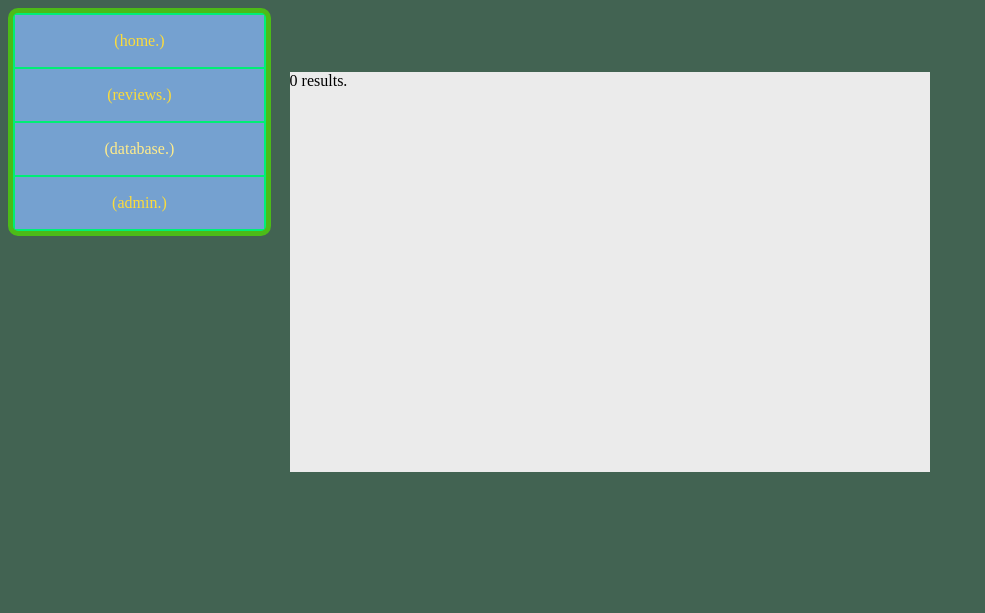
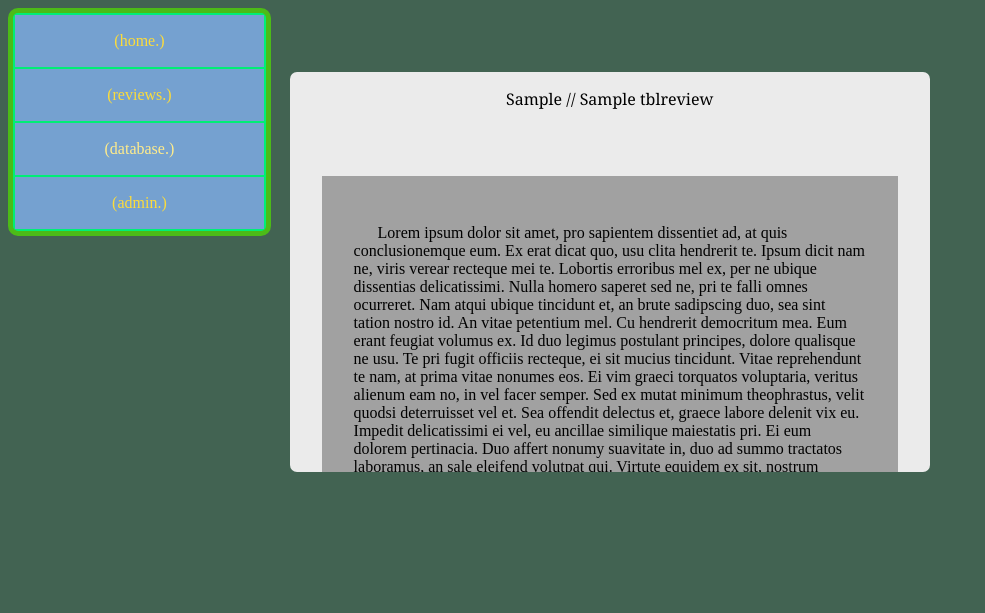
Before and after one commit to RobertMCary/mrmusicblog, a PHP site: page /article.php in a window 1280 px wide. Shown: the top 613 px of the page, without its empty margins (0-985 px from the left). Run offline with PHP 8.4, Linux system fonts and the light colour scheme; tables that the repository leaves empty or names only in its code hold one stand-in row (values such as "Sample post"); data that the repository does not hold is empty.

Commit message:
SQL works! Added a review page for displaying reviews, currently tweaking CSS

```diff
--- a/article.php
+++ b/article.php
@@ -19,16 +19,30 @@
     			die("Connection failed: " . $conn1->connect_error);
 			}
 
-			$sql = "SELECT reviewAuthor FROM tblReviews";
-			$result = $conn1->query($sql);
-			if ($result_->num_rows > 0){
-				while($row = $result->fetch_assoc()){
-					echo "<h1>" . $row["reviewAuthor"] . "</h1>";
-				}
-			} else {
-				echo "0 results.";
+			$sql = "SELECT recordProducer, recordTitle FROM tblReviews";
+			foreach($conn1->query($sql) as $row){
+				echo "<p class='review_title'>" . $row['recordProducer'] . " // " . $row['recordTitle'] . "</p>" . "<br/>";
 			}
 		?>
+		<div id="review_text_div"><p style="text-indent: 1.5em">Lorem ipsum dolor sit amet, pro sapientem dissentiet ad, at quis conclusionemque eum. Ex erat dicat quo, usu clita hendrerit te. Ipsum dicit nam ne, viris verear recteque mei te. Lobortis erroribus mel ex, per ne ubique dissentias delicatissimi.
+
+Nulla homero saperet sed ne, pri te falli omnes ocurreret. Nam atqui ubique tincidunt et, an brute sadipscing duo, sea sint tation nostro id. An vitae petentium mel. Cu hendrerit democritum mea.
+
+Eum erant feugiat volumus ex. Id duo legimus postulant principes, dolore qualisque ne usu. Te pri fugit officiis recteque, ei sit mucius tincidunt. Vitae reprehendunt te nam, at prima vitae nonumes eos. Ei vim graeci torquatos voluptaria, veritus alienum eam no, in vel facer semper. Sed ex mutat minimum theophrastus, velit quodsi deterruisset vel et. Sea offendit delectus et, graece labore delenit vix eu.
+
+Impedit delicatissimi ei vel, eu ancillae similique maiestatis pri. Ei eum dolorem pertinacia. Duo affert nonumy suavitate in, duo ad summo tractatos laboramus, an sale eleifend volutpat qui. Virtute equidem ex sit, nostrum nominavi vim ne, odio vero aeterno quo ea.
+
+Et iudico repudiare mel, in per oratio electram imperdiet, pericula incorrupte sit ea. Cu duo elitr fabulas suscipiantur, ex tantas fierent vituperata mel. An duo porro salutandi deterruisset. Pri modo putent vulputate ea, cum ei fabellas dignissim interesset. Nonumes consetetur pri et.</p>
+		</div>
+		<div id="review_info_div">
+			<?
+				$sql = "SELECT recordLabel,  recordReleaseDate FROM tblReviews";
+				foreach($conn1->query($sql) as $row){
+					echo "<h3>Label: " . $row['recordLabel'] . "</h3><br/>";
+					echo "<h4>Released on: " . $row['recordReleaseDate'] . "</h4>";
+				}
+			?>
+		</div>
 	</div>
 <?php include("mainnavbar.php"); ?>
 </body>
--- a/main.css
+++ b/main.css
@@ -34,10 +34,44 @@
 	width: 50%;
 	height: 400px;
 	border: none;
+	border-radius: 7px;
 	background-color:#EBEBEB;
 	position:absolute;
 	margin-top:5%;
 	margin-left:22%;
+	overflow-x: hidden;
+}
+
+#review_info_div{
+	margin-left: 5%;
+	margin-bottom: 5%;
+	margin-top:5%;
+	padding:2%;
+	background-color:#A1A1A1;
+	min-width: 30%;
+	min-height: 30%;
+	overflow:hidden;
+	overflow-x:hidden;
+	position: absolute;
+	display: block;
+	float; left;
+
+}
+
+#review_text_div{
+	margin-left: 5%;
+	margin-top:5%;
+	margin-right:5%;
+	background-color:#A1A1A1;
+	min-height: 30%;
+	padding: 5%;
+	overflow: hidden;
+}
+
+.review_title{
+	text-align: center;
+	color:;
+	font-family: 'Lucida Bright', Georgia, serif ;
 }
 
 .mainnavbutton{
```
